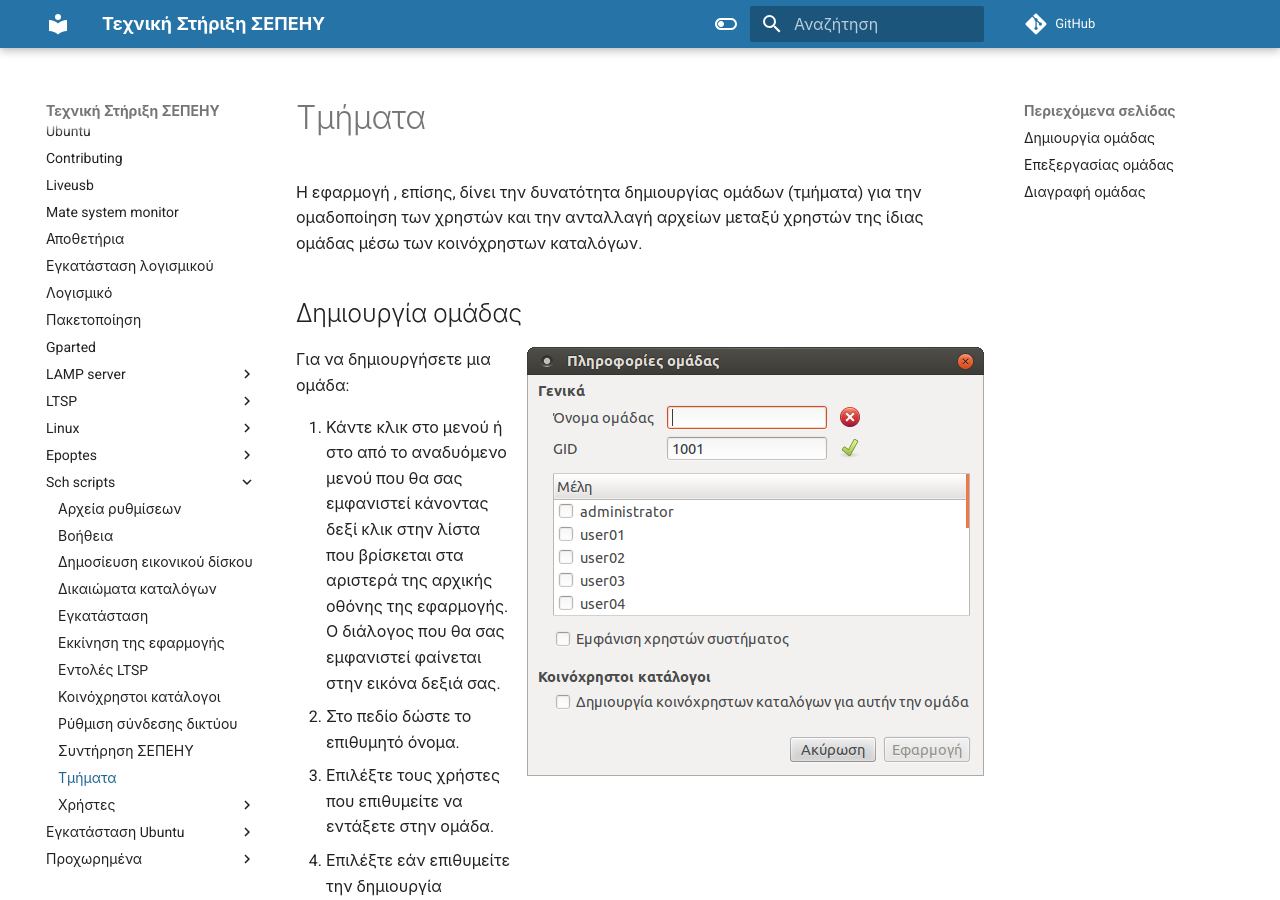
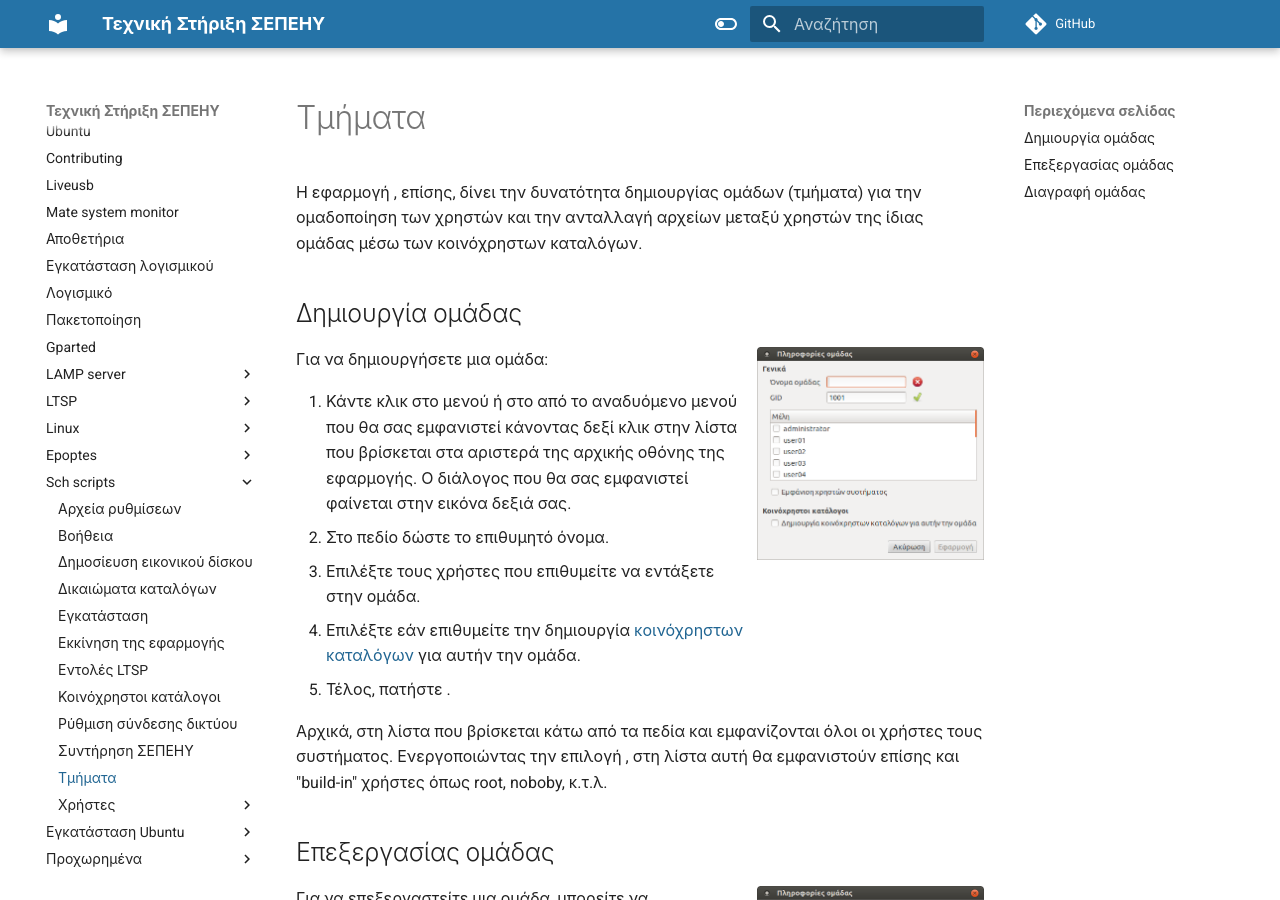
Before and after one commit to siahos/el.ltsp.org, an MkDocs documentation site: the page built from docs/sch-scripts/Τμήματα.md, in a window 1280 px wide and 900 px high. Built offline with MkDocs 1.6.1 and Material for MkDocs 9.7.7, drawn with Linux system fonts in a browser that asks for light colours; comment, search, counter and statistics services are not loaded.

Commit message:
Update Τμήματα.md

```diff
--- a/docs/sch-scripts/Τμήματα.md
+++ b/docs/sch-scripts/Τμήματα.md
@@ -4,7 +4,7 @@
 
 ## Δημιουργία ομάδας
 
-![12.04.6_sch-scripts_create_group.png](12.04.6_sch-scripts_create_group.png){ align=right} Για να
+[![](12.04.6_sch-scripts_create_group.png)](12.04.6_sch-scripts_create_group.png) Για να
 δημιουργήσετε μια ομάδα:
 
 1.  Κάντε κλικ στο μενού  ή στο  από το αναδυόμενο μενού που θα σας
@@ -26,7 +26,7 @@ noboby, κ.τ.λ.
 
 ## Επεξεργασίας ομάδας
 
-![12.04.6_sch-scripts_edit_group.png](12.04.6_sch-scripts_edit_group.png){ align=right} Για να
+[![](12.04.6_sch-scripts_edit_group.png)](12.04.6_sch-scripts_edit_group.png) Για να
 επεξεργαστείτε μια ομάδα, μπορείτε να χρησιμοποιήσετε την επιλογή
 αφού πρώτα έχετε επιλέξει την επιθυμητή ομάδα από την λίστα που
 βρίσκεται στα αριστερά της αρχικής οθόνης της εφαρμογής.
```
